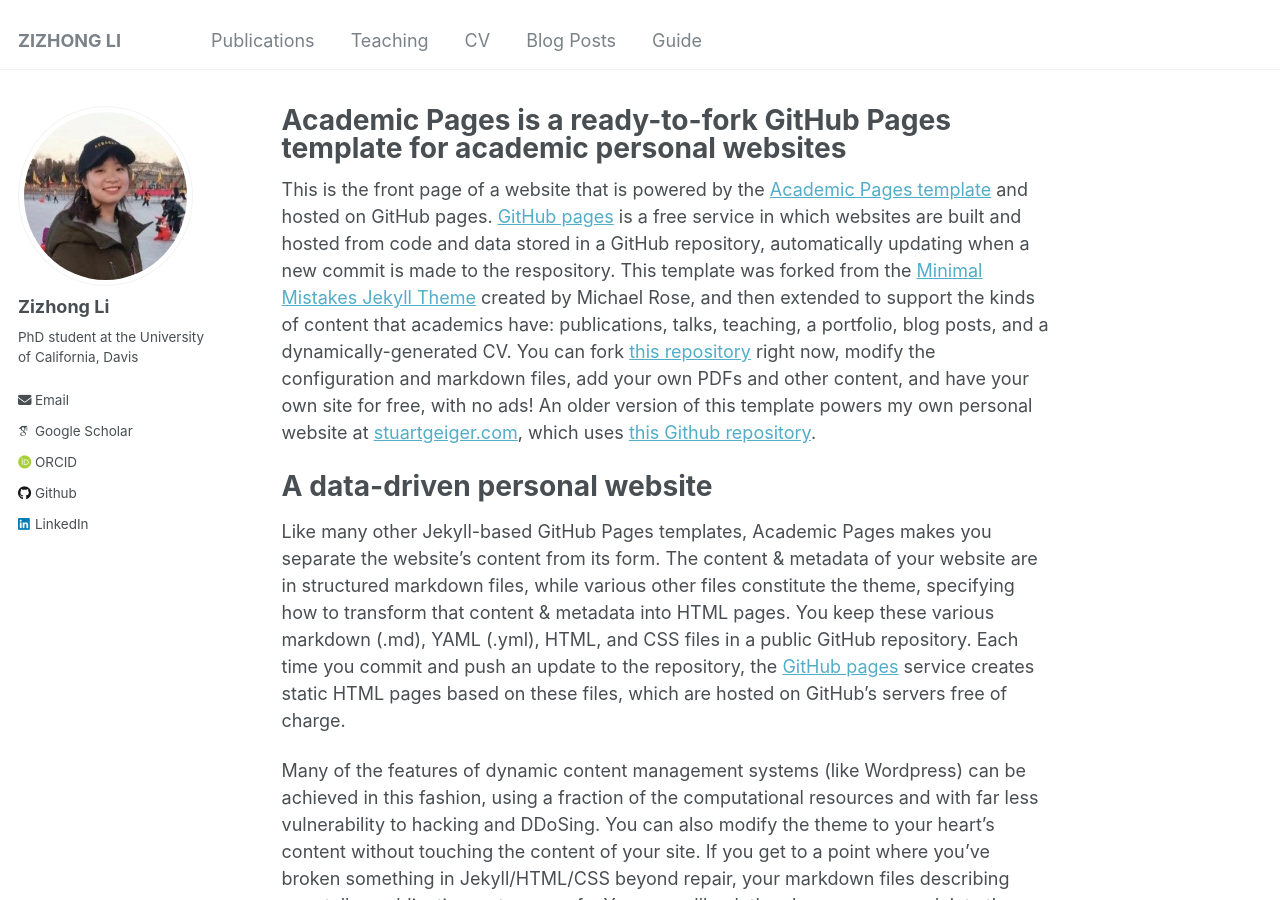
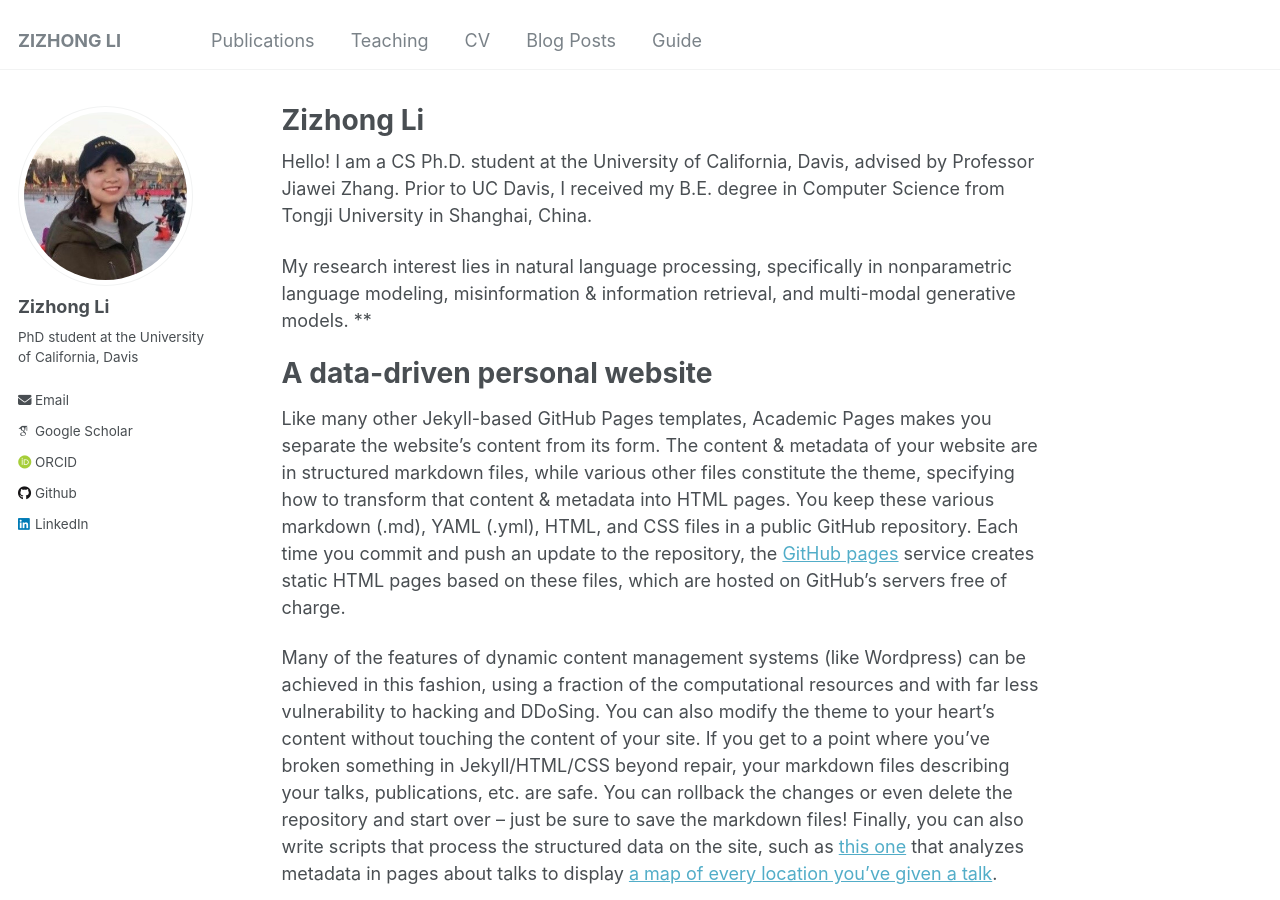
Before and after one commit to lizizhong/lizizhong.github.io, a Jekyll site: the page built from _pages/about.md, in a window 1280 px wide and 900 px high. Built offline with Jekyll 4.4.1, drawn with Linux system fonts in a browser that asks for light colours; some web fonts are replaced.

Commit message:
Update about.md

```diff
--- a/_pages/about.md
+++ b/_pages/about.md
@@ -1,13 +1,15 @@
 ---
 permalink: /
-title: "Academic Pages is a ready-to-fork GitHub Pages template for academic personal websites"
+title: "Zizhong Li"
 author_profile: true
 redirect_from:
   - /about/
   - /about.html
 ---
+Hello!
+I am a CS Ph.D. student at the University of California, Davis, advised by Professor Jiawei Zhang. Prior to UC Davis, I received my B.E. degree in Computer Science from Tongji University in Shanghai, China.
 
-This is the front page of a website that is powered by the [Academic Pages template](https://github.com/academicpages/academicpages.github.io) and hosted on GitHub pages. [GitHub pages](https://pages.github.com) is a free service in which websites are built and hosted from code and data stored in a GitHub repository, automatically updating when a new commit is made to the respository. This template was forked from the [Minimal Mistakes Jekyll Theme](https://mmistakes.github.io/minimal-mistakes/) created by Michael Rose, and then extended to support the kinds of content that academics have: publications, talks, teaching, a portfolio, blog posts, and a dynamically-generated CV. You can fork [this repository](https://github.com/academicpages/academicpages.github.io) right now, modify the configuration and markdown files, add your own PDFs and other content, and have your own site for free, with no ads! An older version of this template powers my own personal website at [stuartgeiger.com](http://stuartgeiger.com), which uses [this Github repository](https://github.com/staeiou/staeiou.github.io).
+My research interest lies in natural language processing, specifically in nonparametric language modeling, misinformation & information retrieval, and multi-modal generative models.  **
 
 A data-driven personal website
 ======
```
